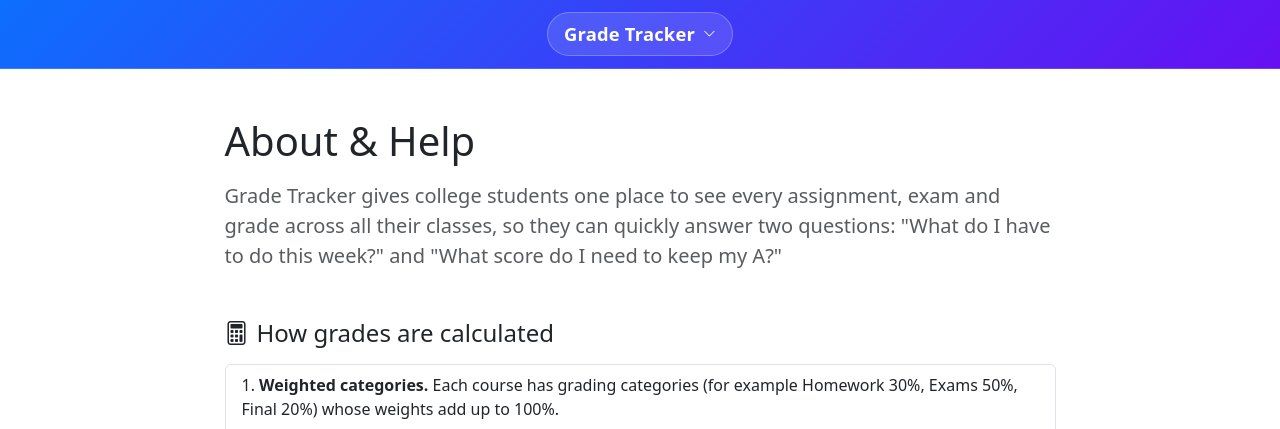
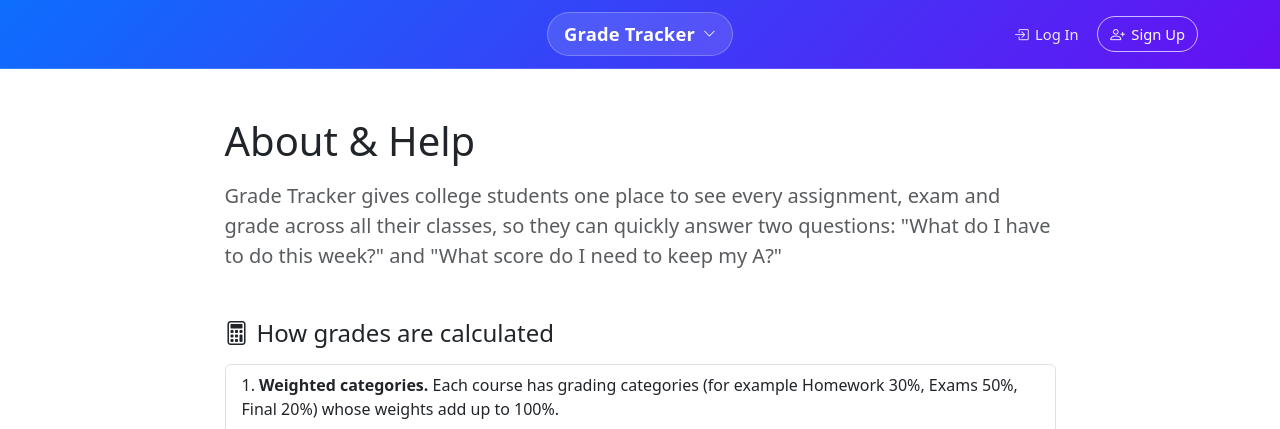
Before and after one commit to adnanmaksic/cs408-final-project, a Node server app: page /about in a window 1280 px wide. Shown: the top 429 px of the page. Run offline with Node 20, Linux system fonts and the light colour scheme.

Commit message:
Navbar: move Log In and Sign Up to the top right

```diff
--- a/public/css/custom.css
+++ b/public/css/custom.css
@@ -7,6 +7,26 @@
   background: var(--brand-gradient);
   padding: 0.75rem 0;
   border-bottom: 1px solid rgba(255, 255, 255, 0.15);
+}
+
+/* Three columns: empty | brand | auth buttons, so the brand stays centered. */
+.nav-top {
+  display: grid;
+  grid-template-columns: 1fr auto 1fr;
+  align-items: center;
+  width: 100%;
+  gap: 0.5rem;
+}
+
+.nav-top .brand-toggle {
+  grid-column: 2;
+}
+
+.nav-auth {
+  grid-column: 3;
+  justify-self: end;
+  display: flex;
+  gap: 0.35rem;
 }
 
 .brand-toggle {
@@ -91,13 +111,6 @@
   color: #fff;
 }
 
-.nav-row-divider {
-  width: 1px;
-  height: 1.5rem;
-  margin: 0 0.25rem;
-  background: rgba(255, 255, 255, 0.35);
-}
-
 .hero {
   background: var(--brand-gradient);
 }
--- a/views/layout.pug
+++ b/views/layout.pug
@@ -11,12 +11,21 @@ html(lang="en")
   body.d-flex.flex-column.min-vh-100
     a.visually-hidden-focusable.position-absolute.p-2.bg-white(href="#main") Skip to content
 
-    //- Centered brand; clicking it slides open a row of links underneath.
+    //- Centered brand (clicking it slides open a row of links underneath),
+    //- with Log In / Sign Up always visible on the right.
     nav.navbar.navbar-dark.app-navbar
       .container.flex-column
-        button.brand-toggle(type="button" data-bs-toggle="collapse" data-bs-target="#siteNav" aria-controls="siteNav" aria-expanded="false")
-          span #{appName}
-          i.bi.bi-chevron-down.brand-chevron(aria-hidden="true")
+        .nav-top
+          button.brand-toggle(type="button" data-bs-toggle="collapse" data-bs-target="#siteNav" aria-controls="siteNav" aria-expanded="false")
+            span #{appName}
+            i.bi.bi-chevron-down.brand-chevron(aria-hidden="true")
+          .nav-auth
+            a.nav-pill(href="/login" class={ active: currentPath === '/login' } aria-label="Log In")
+              i.bi.bi-box-arrow-in-right(aria-hidden="true")
+              span.d-none.d-sm-inline Log In
+            a.nav-pill.nav-pill-solid(href="/register" class={ active: currentPath === '/register' } aria-label="Sign Up")
+              i.bi.bi-person-plus(aria-hidden="true")
+              span.d-none.d-sm-inline Sign Up
         #siteNav.collapse.w-100
           ul.nav-row
             each page in pages.filter((p) => p.nav)
@@ -25,15 +34,6 @@ html(lang="en")
                 a.nav-pill(href=page.path class={ active: isActive } aria-current=(isActive ? 'page' : undefined))
                   i.bi(class=`bi-${page.icon}` aria-hidden="true")
                   | #{page.title}
-            li.nav-row-divider(aria-hidden="true")
-            li
-              a.nav-pill(href="/login" class={ active: currentPath === '/login' })
-                i.bi.bi-box-arrow-in-right(aria-hidden="true")
-                | Log In
-            li
-              a.nav-pill.nav-pill-solid(href="/register" class={ active: currentPath === '/register' })
-                i.bi.bi-person-plus(aria-hidden="true")
-                | Sign Up
 
     main#main.flex-grow-1
       block content
```
